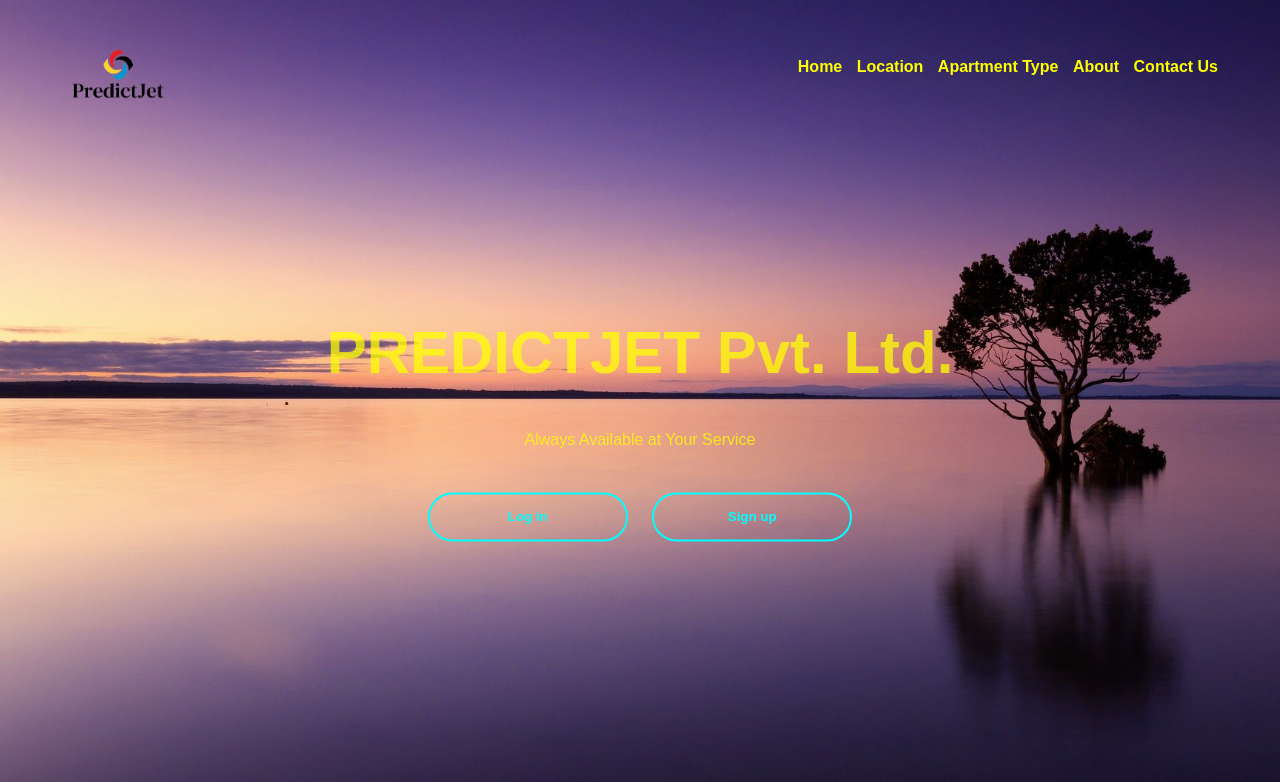
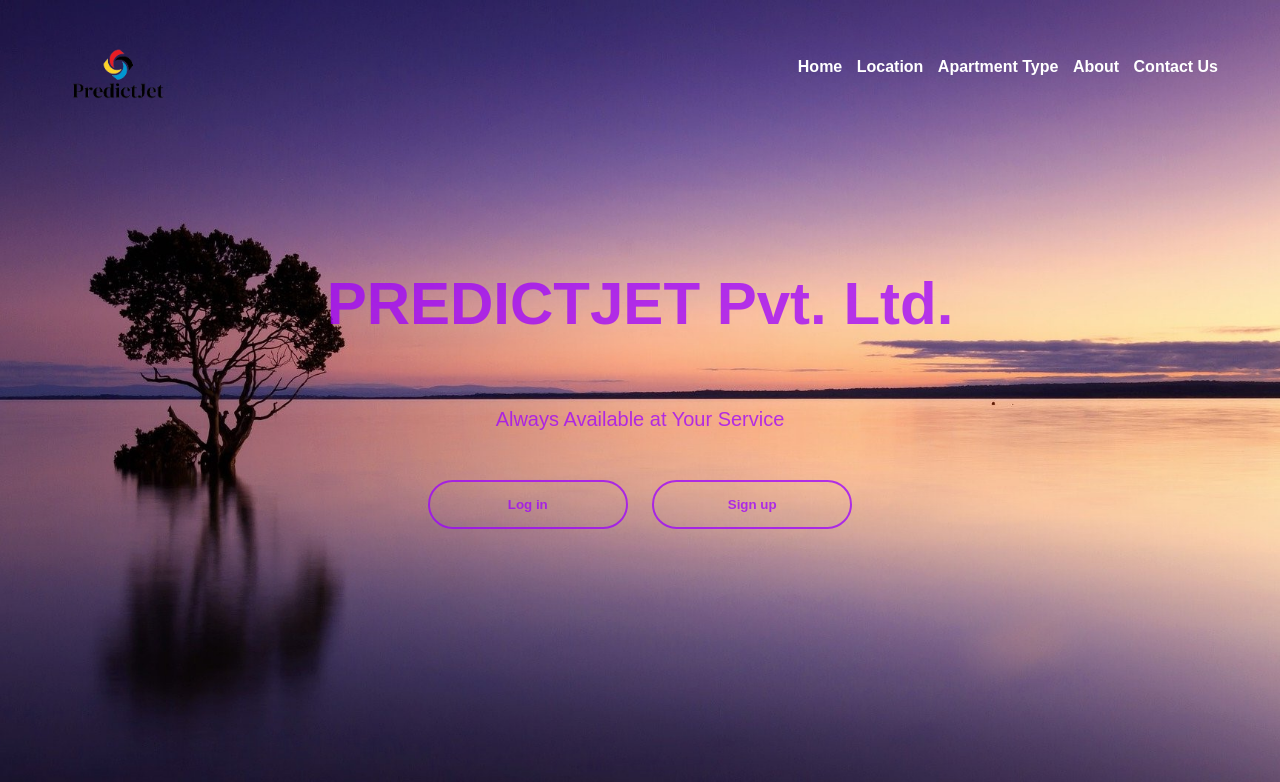
Before and after one commit to sayanhazra2000/Price_Prediction_Model, a PHP site: page /HTML/overview.html in a window 1280 px wide. Shown: the top 782 px of the page. Run offline with PHP 8.4, Linux system fonts and the light colour scheme.

Commit message:
Initial Commit

```diff
--- a/CSS/overview.css
+++ b/CSS/overview.css
@@ -44,7 +44,7 @@ body {
 
 .navbar ul li a {
     text-decoration: none;
-    color: yellow;
+    color: white;
     padding: 10px, 30px;
 
     /* text-transform: uppercase; */
@@ -55,7 +55,7 @@ body {
     content: '';
     height: 3px;
     width: 0;
-    background: cyan;
+    background: rgb(157, 0, 255);
     position: absolute;
     left: 0;
     bottom: -10px;
@@ -66,11 +66,11 @@ body {
     width: 100%;
 }
 
-@media screen and (max-width: 800px) {
+/* @media screen and (max-width: 800px) {
     .navbar {
         display: none;
     }
-}
+} */
 
 .content {
     width: 100%;
@@ -82,15 +82,16 @@ body {
 
 .content h1 {
     font-size: 60px;
-    margin-top: 80px;
-    color: rgba(255, 255, 0, 0.737);
+    margin-top: 18px;
+    color: rgb(157 0 255 / 75%);
 }
 
 .content p {
-    margin: 20px auto;
+    margin: -1px auto;
     font-weight: 100;
-    line-height: 25px;
-    color: rgba(255, 255, 0, 0.769);
+    line-height: 84px;
+    color: rgb(157 0 255 / 75%);
+    font-size: 20px;
 }
 
 /* @media (min-width:700px) and (max-width: 1200px) {
@@ -106,9 +107,9 @@ button {
     margin: 20px 10px;
     border-radius: 25px;
     font-weight: bold;
-    border: 2px solid cyan;
+    border: 2px solid rgb(157 0 255 / 75%);
     background: transparent;
-    color: cyan;
+    color: rgb(157 0 255 / 75%);
     cursor: pointer;
     position: relative;
     overflow: hidden;
@@ -118,19 +119,20 @@ button {
     width: 200px;
     padding: 15px 0;
     text-align: center;
-    margin: 20px 10px;
+    size: 20px;
+    margin: 20px 90px;
     border-radius: 25px;
     font-weight: bold;
-    border: 2px solid cyan;
+    border: 2px solid rgb(157 0 255 / 75%);
     background: transparent;
-    color: cyan;
+    color: rgb(157 0 255 / 75%);
     cursor: pointer;
     position: relative;
     overflow: hidden;
 }
 
 span {
-    background: cyan;
+    background: rgb(157 0 255 / 75%);
     height: 100%;
     width: 0;
     border-radius: 25px;
@@ -148,6 +150,7 @@ button:hover span {
 button:hover {
     border: none;
     color: white;
+
 }
 
 footer {
```
Also changed, not shown: IMAGE/back.jpg.
